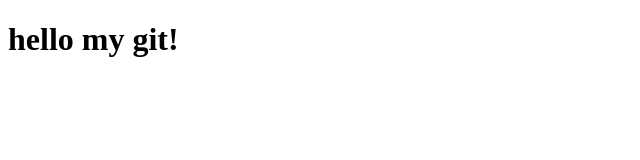
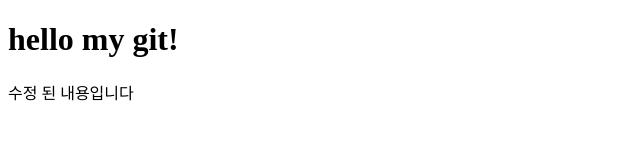
Before and after one commit to tgy1201/test, a plain HTML site: page index.html in a window 1280 px wide. Shown: the whole page, without its empty margins (0-640 px from the left). Drawn offline with Linux system fonts and the light colour scheme.

Commit message:
첫번째 커밋

```diff
--- a/index.html
+++ b/index.html
@@ -7,5 +7,6 @@
 </head>
 <body>
     <h1>hello my git!</h1>
+    <p>수정 된 내용입니다</p>
 </body>
 </html>
```
